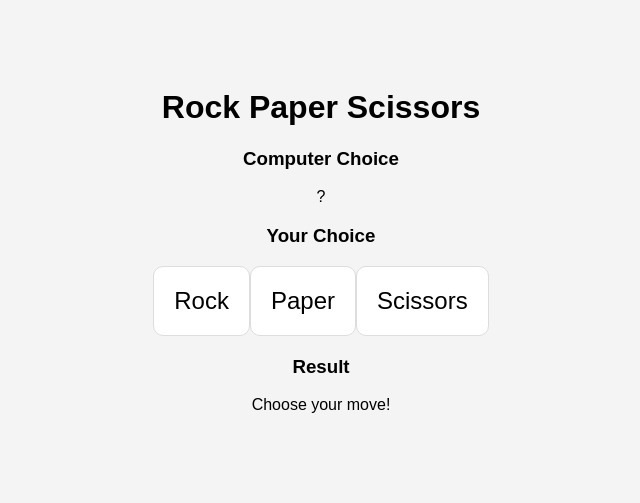
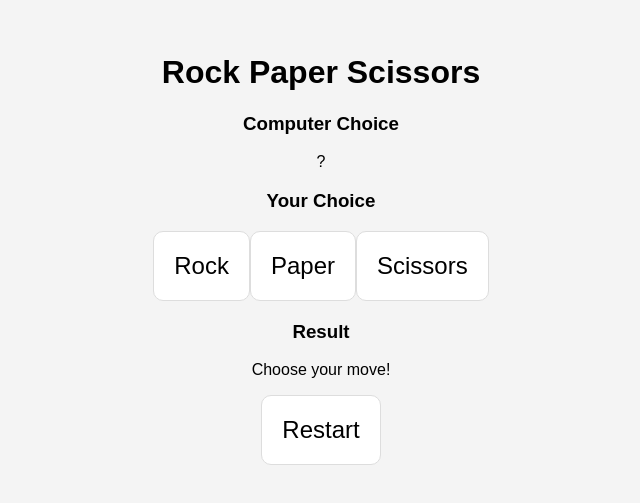
Before and after one commit to Trishan0/rock-paper-scissors, a plain HTML site: page index.html in a window 1280 px wide. Shown: the part 151-654 px from the top of the page, without its empty margins (319-959 px from the left). Drawn offline with Linux system fonts and the light colour scheme.

Commit message:
Fix title typo and add restart button in Rock Paper Scissors game

```diff
--- a/index.html
+++ b/index.html
@@ -3,9 +3,9 @@
 <head>
     <meta charset="UTF-8">
     <meta name="viewport" content="width=device-width, initial-scale=1.0">
-    <title>Rock Paper Scissor</title>
+    <title>Rock Paper Scissors</title>
+    <link rel="stylesheet" href="styles.css">
 </head>
-<link rel="stylesheet" href="styles.css">
 <body>
     <div class="game-container">
         <h1>Rock Paper Scissors</h1>
@@ -29,8 +29,10 @@
             <h3>Result</h3>
             <p id="game-result">Choose your move!</p>
         </div>
+        <div class="restart">
+            <button class="choice" onclick="restart()">Restart</button>
+        </div>
     </div>
-
     <script src="script.js"></script>
 </body>
 </html>
```
